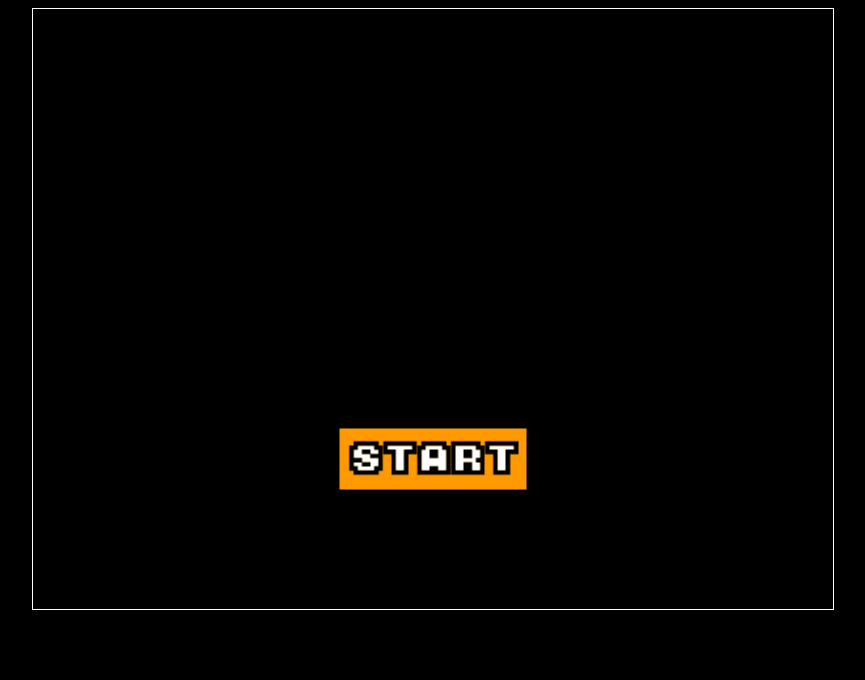
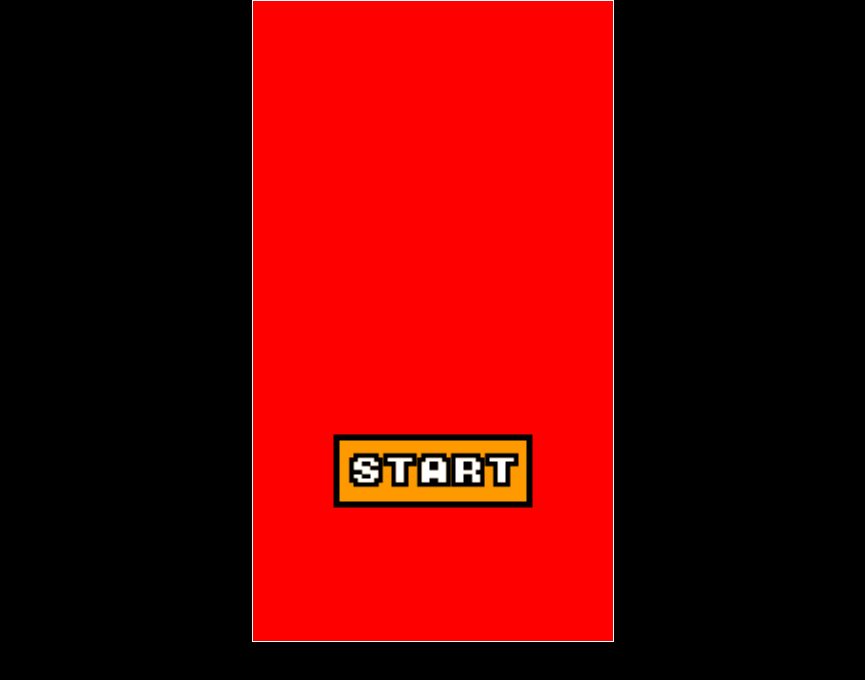
Before and after one commit to jrmatos/phaser-starter, a plain HTML site: page index.html in a window 1280 px wide. Shown: the whole page, without its empty margins (207-1072 px from the left). Drawn offline with Linux system fonts and the light colour scheme; animation ran at ten frames a second.

Commit message:
Set resolution to 360x640

```diff
--- a/css/main.css
+++ b/css/main.css
@@ -1,6 +1,10 @@
+*{
+    margin: 0;
+    padding: 0;
+}
+
 body{
     background-color: black;
-    background-image: url('../assets/img/bg.jpg');
     background-repeat: no-repeat;
     background-position: center;
 }
--- a/js/main.js
+++ b/js/main.js
@@ -1,2 +1,2 @@
 gameManager
-.create(800, 600, Phaser.AUTO, 'phaser-canvas', 'menu');
+.create(360, 640, Phaser.AUTO, 'phaser-canvas', 'menu');
--- a/js/states/menu_state.js
+++ b/js/states/menu_state.js
@@ -9,6 +9,8 @@
     }
 
     MenuState.prototype.create = function() {
+
+        this.game.stage.backgroundColor = '#f00';
 
         var startButton = this.game.add.button(this.game.world.centerX, this.game.world.centerY + 150, 'start', startButtonClicked, this);
         startButton.anchor.set(0.5);
```
